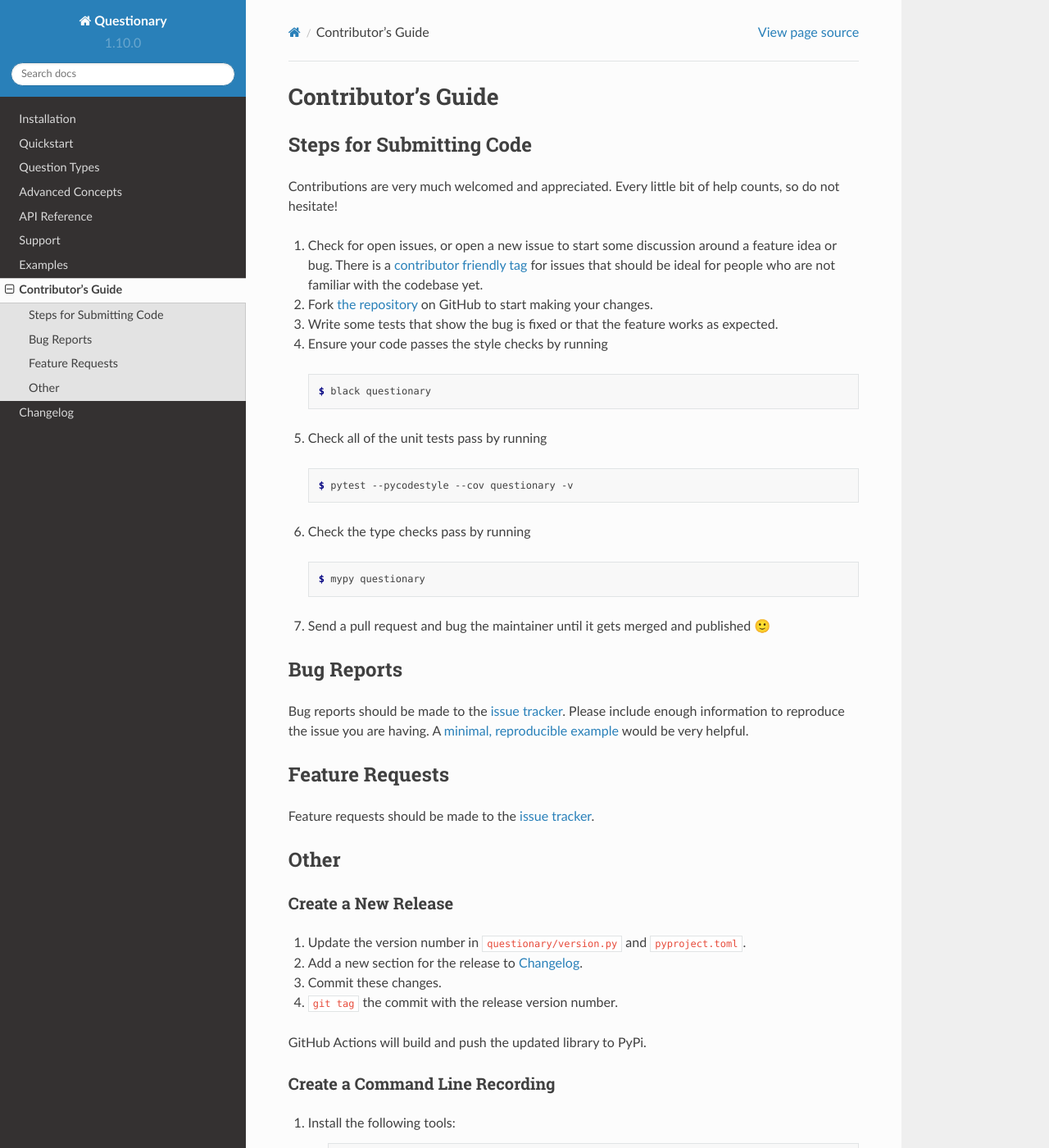
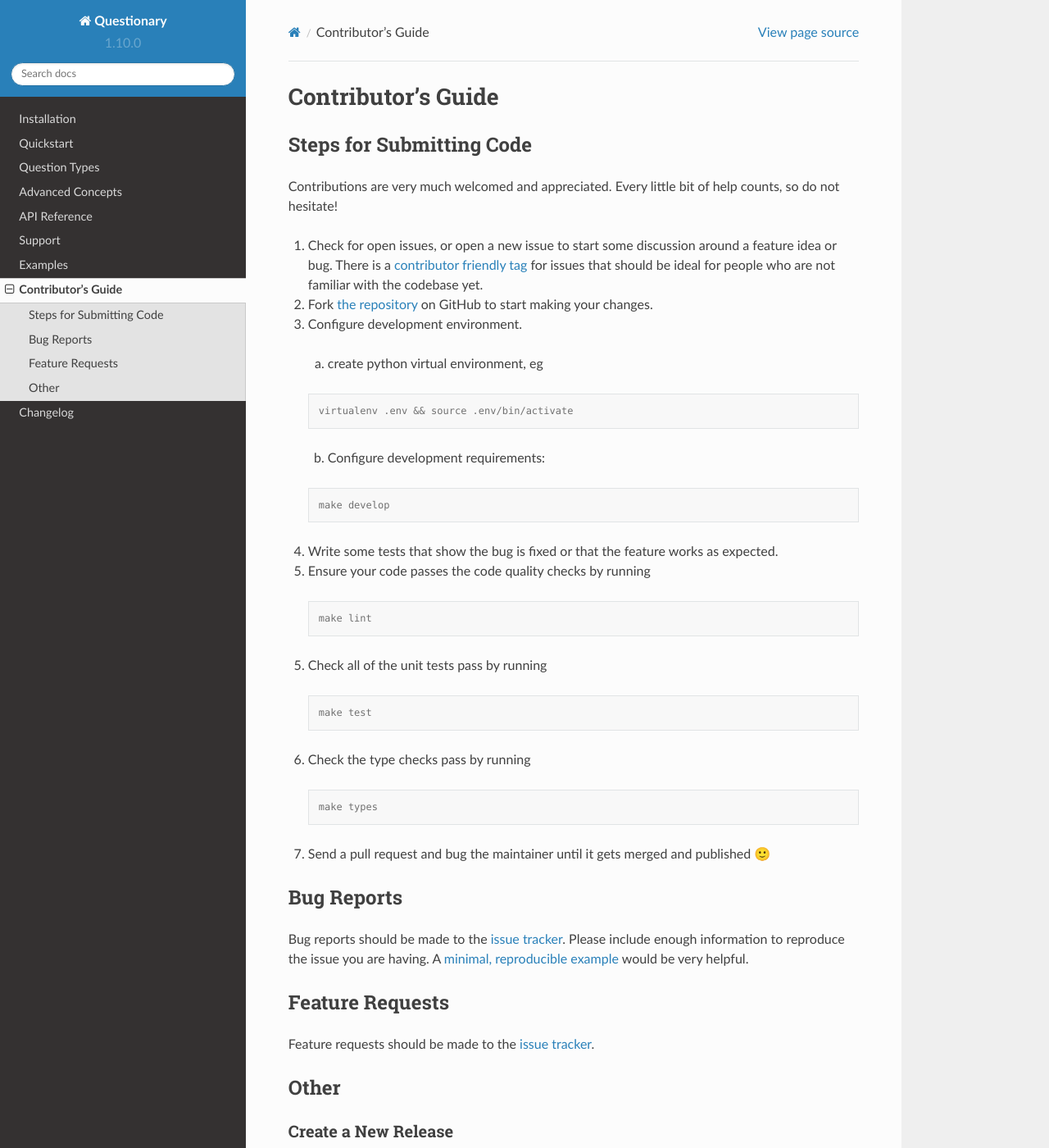
Before and after one commit to tmbo/questionary, a Sphinx documentation site: the page built from docs/pages/contributors.rst, in a window 1280 px wide and 1400 px high. Shown: the whole window at 82% size. Built offline with Sphinx 7.4.7 and the Read the Docs theme 2.0.0, drawn with Linux system fonts in a browser that asks for light colours.

Commit message:
update make file and contributors.rst

```diff
--- a/docs/pages/contributors.rst
+++ b/docs/pages/contributors.rst
@@ -14,26 +14,40 @@
 2. Fork `the repository <https://github.com/tmbo/questionary>`_ on GitHub to
    start making your changes.
 
-3. Write some tests that show the bug is fixed or that the feature works as
-   expected.
+3. Configure development environment.
 
-4. Ensure your code passes the style checks by running
+  a. create python virtual environment, eg
 
   .. code-block:: console
 
-    $ black questionary
+    virtualenv .env && source .env/bin/activate
+
+  b. Configure development requirements:
+
+  .. code-block:: console
+
+    make develop
+
+4. Write some tests that show the bug is fixed or that the feature works as
+   expected.
+
+5. Ensure your code passes the code quality checks by running
+
+  .. code-block:: console
+
+    make lint
 
 5. Check all of the unit tests pass by running
 
   .. code-block:: console
 
-    $ pytest --pycodestyle --cov questionary -v
+    make test
 
 6. Check the type checks pass by running
 
   .. code-block:: console
 
-    $ mypy questionary
+    make types
 
 7. Send a pull request and bug the maintainer until it gets merged and
    published 🙂
```
Also changed, not shown: 1 other file.
